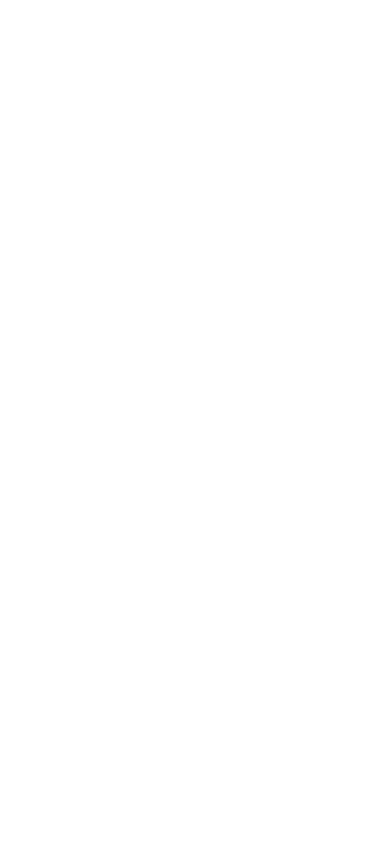
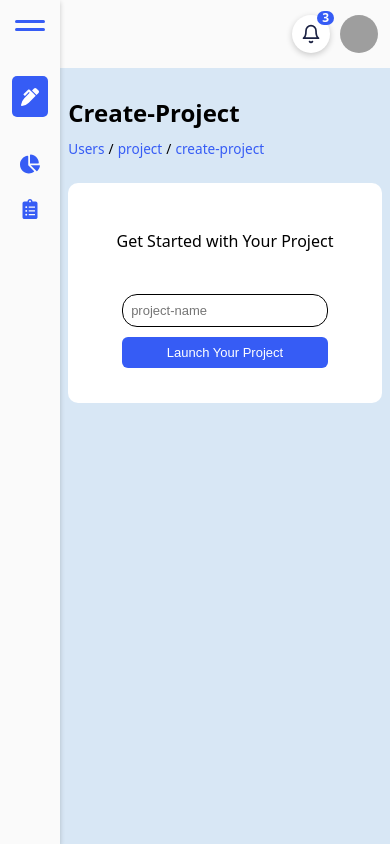
Before and after one commit to silvydwiayup/MyOpen-API-Frontend, a React (Vite) app: page /create-project in a window 390 px wide. Before the commit this address had no page. Built offline with nearby package versions, Linux system fonts and the light colour scheme; grey boxes are pictures that could not be loaded.

Commit message:
add create_project

```diff
--- a/src/App.jsx
+++ b/src/App.jsx
@@ -2,6 +2,7 @@
 import { BrowserRouter as Router, Routes, Route } from "react-router-dom";
 import Dashboard from "./pages/dashboard/Dashboard";
 import MainLayout from "./layouts/MainLayout";
+import Create_Project from './pages/create_project/Create_Project';
 
 function App() {
 
@@ -16,6 +17,14 @@
                         </MainLayout>
                     }
                 />
+                <Route
+                  path="/create-project"
+                  element={
+                    <MainLayout>
+                      <Create_Project />
+                    </MainLayout>
+                  }
+                />
             </Routes>
         </Router>
   )
--- a/src/components/sidebar/Sidebar.css
+++ b/src/components/sidebar/Sidebar.css
@@ -95,6 +95,7 @@
     overflow: hidden;
     text-overflow: ellipsis;
     transition: width 0.3s ease-in-out, opacity 0.3s ease-in-out;
+    cursor: pointer;
 }
 
 .container-sidebar-btn-create-project .container-sidebar-btn-create {
@@ -105,6 +106,8 @@
     height: 80%;
     border-radius: 5px;
     background-color: var(--Primary-Color);
+    border: none;
+    cursor: pointer;
 }
 
 .container-sidebar-btn-create .sidebar-btn-create-icon {
--- a/src/components/sidebar/Sidebar.jsx
+++ b/src/components/sidebar/Sidebar.jsx
@@ -1,14 +1,19 @@
 import "./Sidebar.css";
 import { useState, useEffect, useRef  } from "react";
 import { FaChevronDown, FaChartPie, FaClipboardList, FaPenAlt } from "react-icons/fa";
-import { Link } from "react-router-dom";
-import { useLocation } from "react-router-dom";
+import { Link, useNavigate, useLocation } from "react-router-dom";
 
 const Sidebar = ({ isCollapsed, setIsCollapsed }) => {
     const [showProjectsSubmenu, setShowProjectsSubmenu] = useState(false);
     const sidebarRef = useRef(null);
     const containerRef = useRef(null);
     const location = useLocation();
+
+    const navigate = useNavigate();
+
+    const handleCreateProjectClick = () => {
+        navigate('/create-project');
+    };
 
     useEffect(() => {
         const isMobile = window.innerWidth <= 768;
@@ -52,10 +57,15 @@
                 </div>
 
                 <div className="container-sidebar-btn-create-project">
-                    <button className="btn-sidebar-create-project">Create Project</button>
-                    <div className="container-sidebar-btn-create">
+                    <button
+                        className="btn-sidebar-create-project"
+                        onClick={handleCreateProjectClick}
+                    >
+                        Create Project
+                    </button>
+                    <button className="container-sidebar-btn-create" onClick={handleCreateProjectClick}>
                         <FaPenAlt className="sidebar-btn-create-icon" />
-                    </div>
+                    </button>
                 </div>
 
                 <ul className="sidebar-menu">
--- /dev/null
+++ b/src/pages/create_project/Create_Project.css
@@ -0,0 +1,271 @@
+.section-create-project {
+    width: 100%;
+    min-height: 92vh;
+    background-color: rgb(216, 231, 245);
+    display: flex;
+    flex-direction: column;
+    align-items: center;
+}
+
+/* ==================== Container Title and Path ==================== */
+.container-title-and-path-create-project {
+    width: 95%;
+    height: 5em;
+    display: flex;
+    justify-content: space-between;
+    align-items: center;
+    /* background-color: antiquewhite; */
+}
+
+.container-title-create-project {
+    flex: 1;
+    text-align: left;
+}
+
+.container-path-create-project {
+    flex: 1;
+    text-align: right;
+}
+
+.container-path-create-project {
+    flex: 1;
+    display: flex;
+    justify-content: flex-end;
+    align-items: center;
+}
+
+.unordered-list-create-project {
+    display: flex;
+    list-style: none;
+    padding: 0;
+    margin: 0;
+    font-weight: 500;
+    font-size: 0.95em;
+}
+
+.list-create-project {
+    display: flex;
+    align-items: center;
+    color: var(--Primary-Color);
+}
+
+.list-create-project span {
+    margin: 0 0.3em;
+    color: #000000;
+}
+
+/* ==================== Container Create Project ==================== */
+.container-create-project {
+    width: 95%;
+    height: 35vh;
+    background-color: white;
+    border-radius: 10px;
+    display: flex;
+    align-items: center;
+    justify-content: center;
+}
+
+.container-body-create-project{
+    width: 40%;
+    height: 100%;
+    /* background-color: aquamarine; */
+    display: inline;
+    justify-content: center;
+    align-items: center;
+}
+
+.container-top-create-project{
+    width: 100%;
+    height: 35%;
+    /* background-color: #555; */
+    display: flex;
+    justify-content: center;
+    align-items: center;
+    margin-bottom: 1vh;
+    margin-top: 4vh;
+}
+
+.container-top-create-project h2{
+    font-weight: 500;
+}
+
+.container-bottom-create-project {
+    width: 100%;
+    height: 50%;
+    /* background-color: rgb(9, 119, 214); */
+    display: flex;
+    flex-direction: column;
+    align-items: center;
+    padding: 20px;
+    gap: 12px;
+}
+
+.name-create-project {
+    width: 100%;
+    padding: 10px;
+    border: 1px solid #000000;
+    border-radius: 15px;
+    font-size: 14px;
+    outline: none;
+}
+
+.name-create-project:focus {
+    border-color: var(--Primary-Color);
+    box-shadow: 0 0 0 2px rgba(0, 123, 255, 0.2); /* efek glow halus opsional */
+}
+
+
+.btn-create-project {
+    width: 100%;
+    padding: 10px;
+    background-color: var(--Primary-Color);
+    color: white;
+    border: none;
+    border-radius: 6px;
+    font-size: 14px;
+    cursor: pointer;
+    transition: background-color 0.2s ease;
+}
+
+.btn-create-project:hover {
+    background-color: var(--Primary-Color-Hover, #0057a3);
+}
+
+/* ==================== STYLE RESPONSIVE LAYOUT ==================== */
+
+
+@media screen and (max-width: 1024px) {
+    .container-body-create-project {
+      width: 50%;
+    }
+}
+
+@media screen and (max-width: 768px) {
+    .container-body-create-project {
+      width: 70%;
+    }
+
+    .container-create-project {
+      height: auto;
+      padding: 20px 0;
+    }
+
+    .container-top-create-project {
+      margin-top: 2vh;
+      height: auto;
+      padding: 10px 0;
+    }
+
+    .container-bottom-create-project {
+      width: 100%;
+      padding: 15px;
+      display: flex;
+      flex-direction: column;
+      gap: 12px;
+    }
+}
+
+@media screen and (max-width: 560px) {
+    .container-body-create-project {
+      width: 85%;
+    }
+
+    .container-top-create-project {
+      margin-top: 1.5em;
+    }
+
+    .container-top-create-project h2 {
+      font-size: 1.2em;
+      text-align: center;
+    }
+
+    .container-bottom-create-project {
+      width: 100%;
+      max-width: 100%;
+      padding: 12px 10px;
+      display: flex;
+      flex-direction: column;
+      align-items: center;
+      justify-content: center;
+      gap: 10px;
+    }
+
+    .name-create-project,
+    .btn-create-project {
+      font-size: 13.5px;
+      padding: 9px;
+      width: 100%;
+    }
+
+    .unordered-list-create-project {
+      font-size: 0.9em;
+    }
+}
+
+
+@media screen and (max-width: 480px) {
+    .container-title-and-path-create-project {
+      flex-direction: column;
+      align-items: flex-start;
+      gap: 0.5em;
+      height: auto;
+      margin-bottom: 1.5em;
+      padding-top: 1.2em;
+    }
+
+    .container-title-create-project {
+      margin-top: 0.5em;
+    }
+
+    .container-path-create-project {
+      justify-content: flex-start;
+      width: 100%;
+    }
+
+    .unordered-list-create-project {
+      flex-wrap: wrap;
+      font-size: 0.85em;
+    }
+
+    .container-body-create-project {
+      width: 90%;
+      display: flex;
+      flex-direction: column;
+      justify-content: center;
+      align-items: center;
+    }
+
+    .container-top-create-project {
+      width: 100%;
+      height: auto;
+      margin: 1em 0;
+      display: flex;
+      justify-content: center;
+      align-items: center;
+    }
+
+    .container-top-create-project h2 {
+      font-size: 1em;
+      text-align: center;
+      margin: 0;
+    }
+
+
+    .container-bottom-create-project {
+      width: 80%;
+      max-width: 100%;
+      padding: 15px 10px;
+      display: flex;
+      flex-direction: column;
+      align-items: center;
+      justify-content: center;
+      gap: 10px;
+      margin: 0 auto;
+    }
+
+    .name-create-project,
+    .btn-create-project {
+      font-size: 13px;
+      padding: 8px;
+    }
+}
--- /dev/null
+++ b/src/pages/create_project/Create_Project.jsx
@@ -0,0 +1,47 @@
+import './Create_Project.css'
+
+const Create_Project = ({}) => {
+    return <Container_Create_Project/>;
+};
+
+const Container_Create_Project = ({}) => {
+    return (
+        <div className="section-create-project">
+            <div className="container-title-and-path-create-project">
+            <div className="container-title-create-project">
+                    <h2>Create-Project</h2>
+                </div>
+                <div className="container-path-create-project">
+                    <ul className="unordered-list-create-project">
+                        <li className="list-create-project">
+                            Users
+                        </li>
+                        <li className="list-create-project">
+                           <span>/</span> project
+                        </li>
+                        <li className="list-create-project">
+                            <span>/</span> create-project
+                        </li>
+                    </ul>
+                </div>
+            </div>
+            <div className="container-create-project">
+                <div className="container-body-create-project">
+                    <div className="container-top-create-project">
+                        <h2>Get Started with Your Project</h2>
+                    </div>
+                    <div className="container-bottom-create-project">
+                        <input type="text" className="name-create-project" placeholder="project-name" />
+                        <button
+                            className="btn-create-project"
+                        >
+                            Launch Your Project
+                        </button>
+                    </div>
+                </div>
+            </div>
+        </div>
+    );
+};
+
+export default Create_Project;
```
Also changed, not shown: 1 other file (tests, documents, lock files or other folders).
